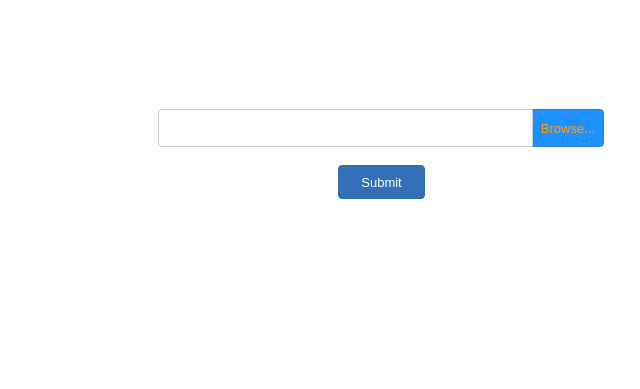
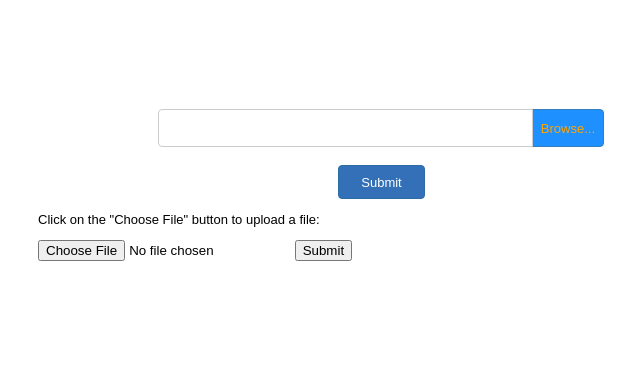
Before and after one commit to JKTypeface/DatabaseShowbizTycoon.github.io, a plain HTML site: page index.html in a window 1280 px wide. Shown: the part 54-443 px from the top of the page, without its empty margins (8-648 px from the left). Drawn offline with Linux system fonts and the light colour scheme.

Commit message:
Add files via upload

```diff
--- a/index.html
+++ b/index.html
@@ -27,5 +27,20 @@ $(document).ready(function()
 </label>
 </div>
 <input type="submit" id="Button1" onclick="document.getElementById('FileUpload1').submit();return false;" name="" value="Submit" style="position:absolute;left:346px;top:219px;width:87px;height:34px;z-index:2;" autofocus>
+<div id="Html1" style="position:absolute;left:46px;top:253px;width:657px;height:187px;z-index:3">
+<!DOCTYPE html>
+<html>
+<body>
+
+<p>Click on the "Choose File" button to upload a file:</p>
+
+<form action="/action_page.php">
+  <input type="file" id="myFile" name="filename">
+  <input type="submit">
+</form>
+
 </body>
 </html>
+</div>
+</body>
+</html>
```
